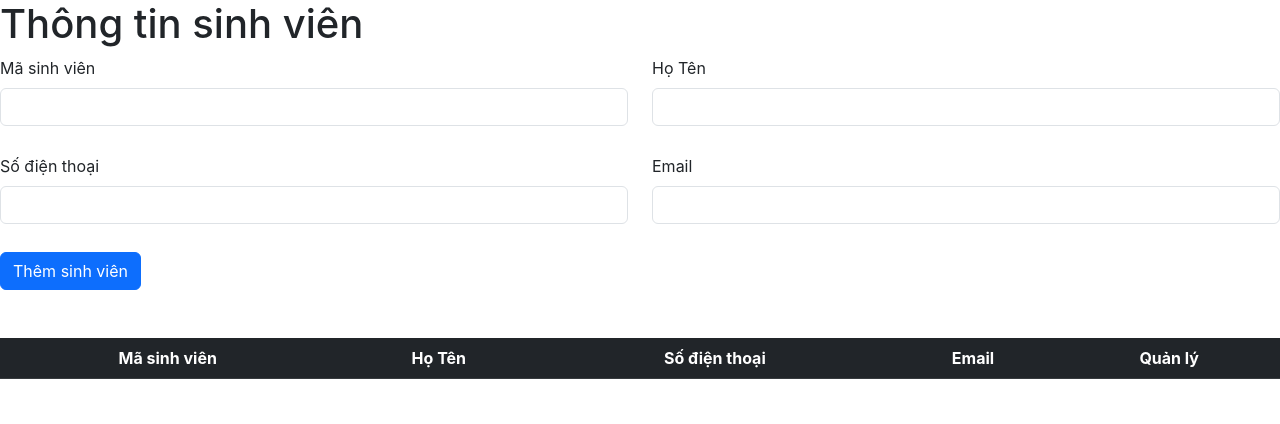
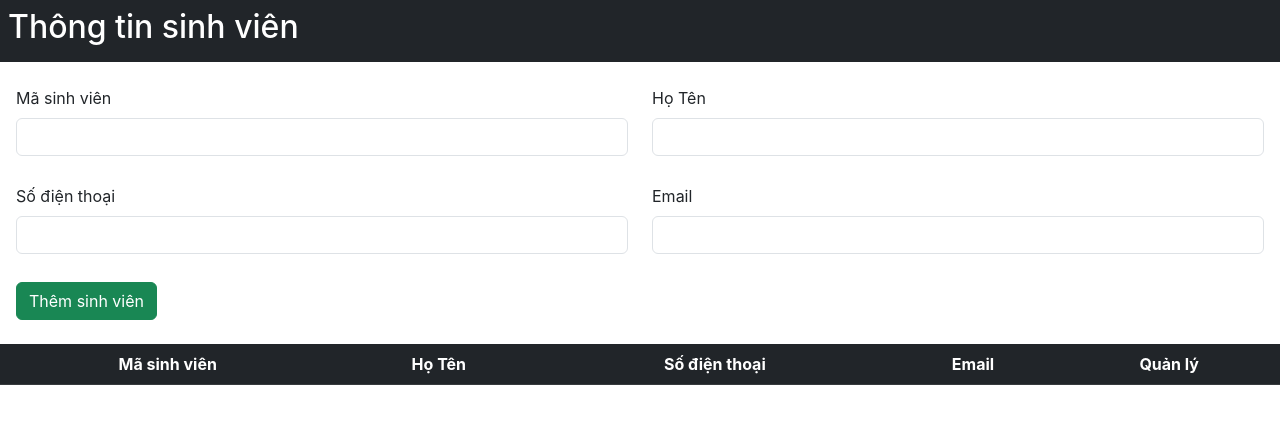
Before and after one commit to mammamon/React_BT5, a React (Create React App) app: page / in a window 1280 px wide. Shown: the top 424 px of the page. Built offline with nearby package versions, Linux system fonts and the light colour scheme.

Commit message:
v02091505

```diff
--- a/src/BTForm/BTForm.jsx
+++ b/src/BTForm/BTForm.jsx
@@ -1,16 +1,15 @@
 import React from 'react';
 import StudentForm from './StudentForm';
 import StudentTable from './StudentTable';
-import { useSelector } from 'react-redux'; // Import useSelector to access Redux state
+import { useSelector } from 'react-redux';
 
 const BTForm = () => {
-  // Access the studentList data from your Redux store
   const { studentList } = useSelector((state) => state.baiTapForm);
-
   return (
     <div>
-      <h1>Thông tin sinh viên</h1>
-      {/* Pass studentList as a prop to StudentForm */}
+      <div className='p-2 mb-4 bg-dark'>
+        <h2 className='text-white'>Thông tin sinh viên</h2>
+      </div>
       <StudentForm studentList={studentList} />
       <StudentTable />
     </div>
--- a/src/BTForm/StudentForm.jsx
+++ b/src/BTForm/StudentForm.jsx
@@ -3,8 +3,7 @@ import { useDispatch, useSelector } from 'react-redux';
 import { baiTapFormActions } from '../store/baiTapForm/slice';
 import '../App.css';
 
-const StudentForm = ({studentList}) => {
-  // State to manage form values and errors
+const StudentForm = ({ studentList }) => {
   const [formValue, setFormValue] = useState({
     maSV: '',
     hoTen: '',
@@ -19,18 +18,16 @@ const StudentForm = ({studentList}) => {
     email: '',
   });
 
-  // Redux dispatch and state
   const dispatch = useDispatch();
   const { studentEdit } = useSelector((state) => state.baiTapForm);
 
-  // Update form values when studentEdit changes
+  // Cập nhật input value khi giá trị thay đổi
   useEffect(() => {
     if (studentEdit) {
       setFormValue(studentEdit);
     }
   }, [studentEdit]);
 
-  // Function to handle input changes and update form values and errors
   const handleFormValue = (name) => (ev) => {
     const { value } = ev.target;
 
@@ -45,7 +42,7 @@ const StudentForm = ({studentList}) => {
     });
   };
 
-  // Validation function to validate input values
+  // Đặt điều kiện và thông báo khi điều kiện lỗi
   const validate = (name, value) => {
     switch (name) {
       case 'maSV':
@@ -71,20 +68,43 @@ const StudentForm = ({studentList}) => {
       default:
         break;
     }
-    return ''; // No error
+    return '';
+  };
+  // check điều kiện và hiện thông báo nếu có lỗi
+  const validateForm = () => {
+    const errors = {};
+    for (const key in formValue) {
+      errors[key] = validate(key, formValue[key]);
+    }
+
+    setFormError(errors);
+    return errors;
   };
 
-  // Function to handle form submission for adding a student
+  // kiểm tra form có lỗi nào không
+  const hasErrors = (errors) => {
+    return Object.values(errors).some((error) => error !== '');
+  };
+
+  // làm trống form
+  const clearForm = () => {
+    setFormValue({
+      maSV: '',
+      hoTen: '',
+      soDienThoai: '',
+      email: '',
+    });
+  };
+
+  //handle thêm sinh viên
   const handleSubmitAdd = (ev) => {
     ev.preventDefault();
-
-  // Validate each field and update form errors
+    // Check điều kiện lỗi
     const errors = validateForm();
     if (hasErrors(errors)) {
       return;
     }
-
-  // Check for duplication of mã sinh viên, số điện thoại, and email
+    // Kiểm tra trùng lặp mã sinh viên, số điện thoại, and email
     const duplicateMaSV = studentList.some(
       (student) => student.maSV === formValue.maSV
     );
@@ -106,67 +126,32 @@ const handleSubmitAdd = (ev) => {
     }
 
     setFormError(errors);
-
-  // Check if there are any errors
     if (hasErrors(errors)) {
       return;
     }
 
-  // Dispatch action to add student to the store
+    // Dispatch thêm sinh viên
     dispatch(baiTapFormActions.addStudent(formValue));
-
-  // Clear form values after submission
     clearForm();
   };
 
-
-  // Function to handle form submission for updating a student
+  // handle cập nhật sinh viên
   const handleSubmitUpdate = (ev) => {
     ev.preventDefault();
-
-    // Validate each field and update form errors
+    // Check điều kiện lỗi
     const errors = validateForm();
     if (hasErrors(errors)) {
       return;
     }
 
-    // Dispatch action to update student in the store
+    // Dispatch cập nhật sinh viên
     dispatch(baiTapFormActions.updateStudent(formValue));
-
-    // Clear form values after submission
     clearForm();
   };
 
-  // Function to validate all form fields and update form errors
-  const validateForm = () => {
-    const errors = {};
-    for (const key in formValue) {
-      errors[key] = validate(key, formValue[key]);
-    }
-
-    setFormError(errors);
-    return errors;
-  };
-
-  // Function to check if there are any form errors
-  const hasErrors = (errors) => {
-    return Object.values(errors).some((error) => error !== '');
-  };
-
-  // Function to clear form values
-  const clearForm = () => {
-    setFormValue({
-      maSV: '',
-      hoTen: '',
-      soDienThoai: '',
-      email: '',
-    });
-  };
-
   return (
-    <div>
+    <div className='px-3'>
       <form onSubmit={studentEdit ? handleSubmitUpdate : handleSubmitAdd} className="row">
-        {/* Column 1: Mã sinh viên and Số điện thoại */}
         <div className="col-md-6">
           <div className="mb-1">
             <label htmlFor="maSV" className="form-label">
@@ -199,7 +184,6 @@ const handleSubmitAdd = (ev) => {
             <div className="invalid-feedback">{formError.soDienThoai}</div>
           </div>
         </div>
-        {/* Column 2: Họ Tên and Email */}
         <div className="col-md-6">
           <div className="mb-1">
             <label htmlFor="hoTen" className="form-label">
@@ -232,14 +216,13 @@ const handleSubmitAdd = (ev) => {
             <div className="invalid-feedback">{formError.email}</div>
           </div>
         </div>
-        {/* Submit button */}
         <div className="col-md-12">
           {studentEdit ? (
-            <button type="submit" className="btn btn-primary">
+            <button type="submit" className="btn btn-success">
               Cập nhật sinh viên
             </button>
           ) : (
-            <button type="submit" className="btn btn-primary">
+            <button type="submit" className="btn btn-success">
               Thêm sinh viên
             </button>
           )}
--- a/src/BTForm/StudentTable.jsx
+++ b/src/BTForm/StudentTable.jsx
@@ -7,7 +7,7 @@ const StudentTable = () => {
   const dispatch = useDispatch();
 
   return (
-    <div className="mt-5">
+    <div className="mt-4">
       <table className="table">
         <thead className="table-dark">
           <tr>
@@ -33,7 +33,7 @@ const StudentTable = () => {
                       dispatch(baiTapFormActions.editStudent(student));
                     }}
                   >
-                    Edit
+                    Sửa
                   </button>
                   <button
                     className="btn-delete btn btn-danger"
@@ -41,7 +41,7 @@ const StudentTable = () => {
                       dispatch(baiTapFormActions.deleteStudent(student.maSV));
                     }}
                   >
-                    Delete
+                    Xóa
                   </button>
                 </div>
               </td>
```
Lines whose indentation alone changed are shown as unchanged.
